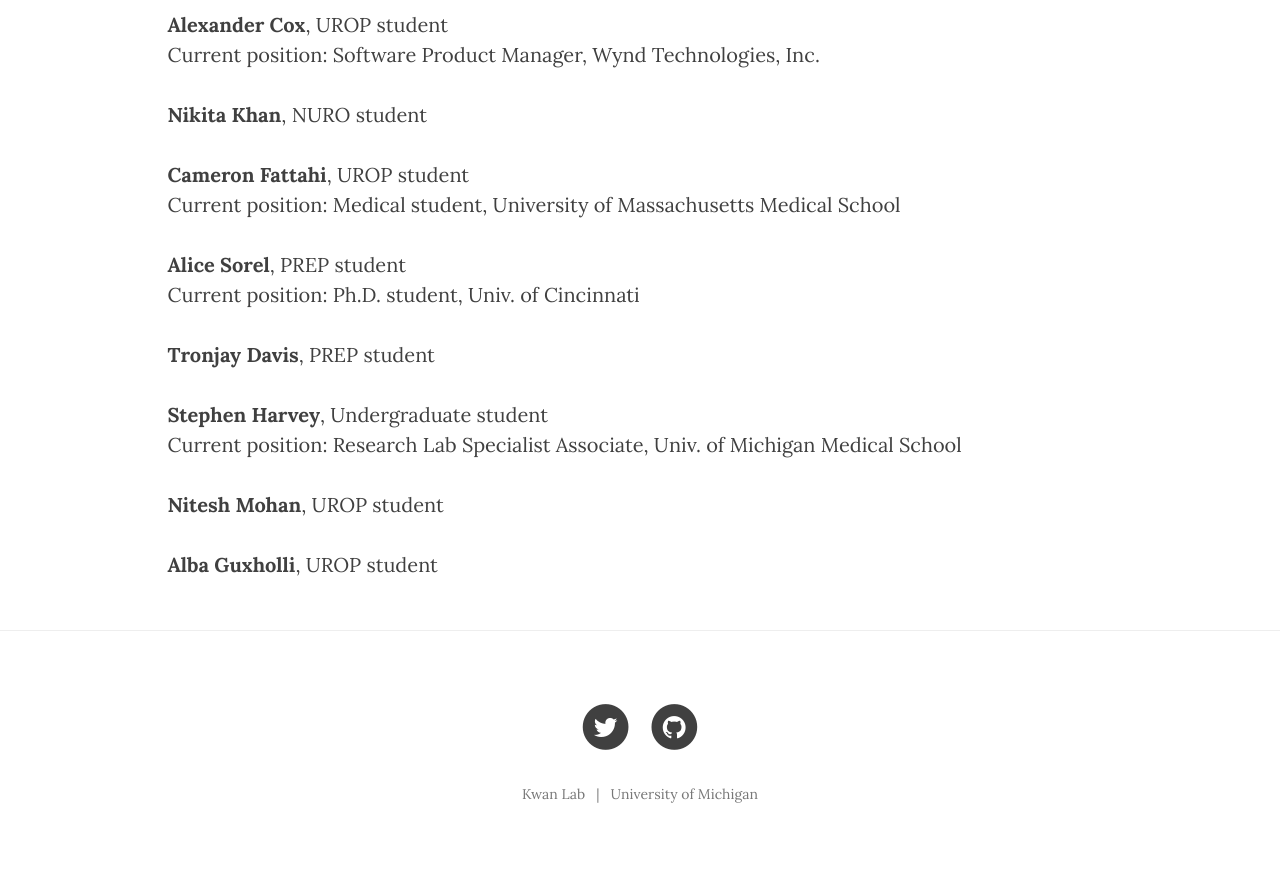
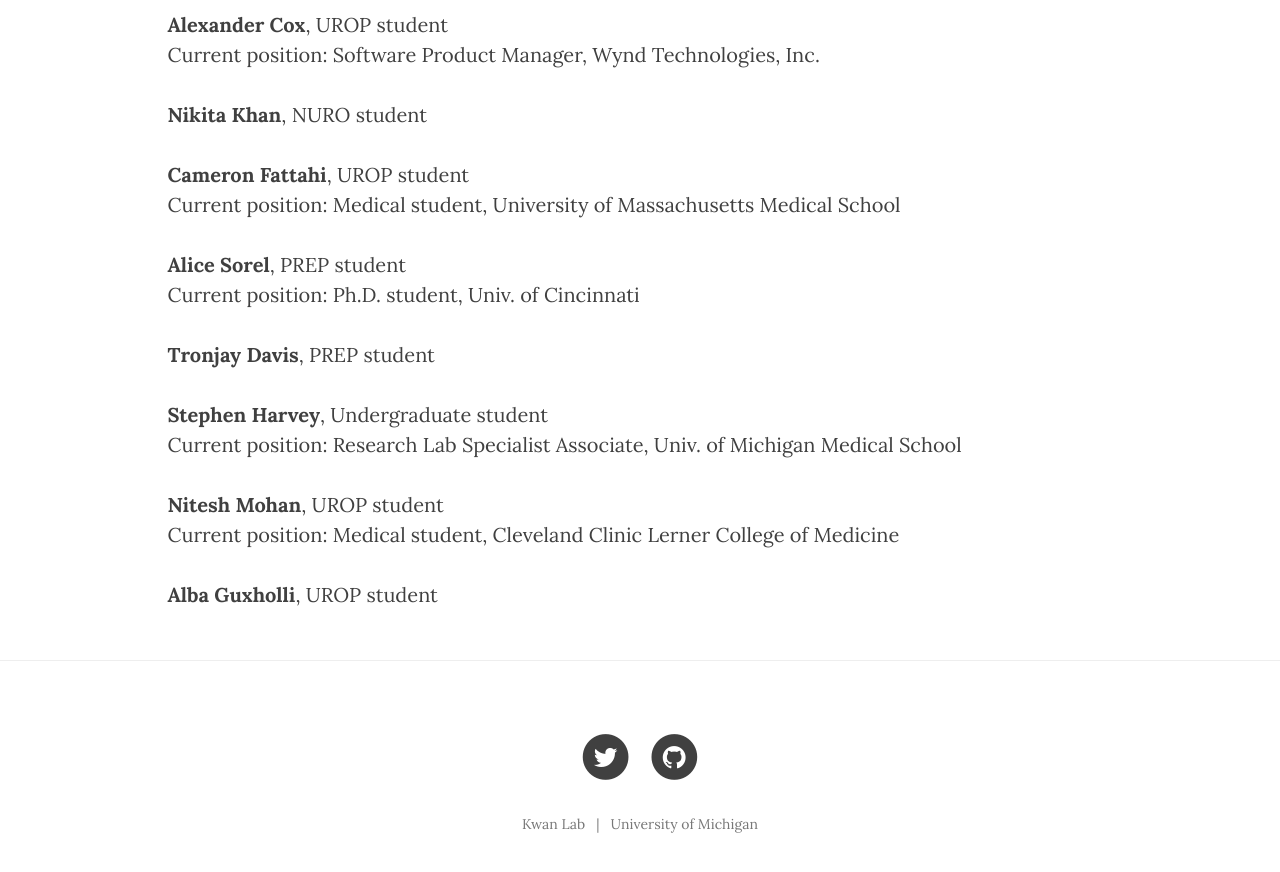
Before and after one commit to thekwanlab/website, a Jekyll site: the page built from people.md, in a window 1280 px wide and 900 px high, scrolled down 3330 px. Shown: the top 872 px of the window. Built offline with Jekyll 4.4.1, drawn with Linux system fonts in a browser that asks for light colours; nearby versions of some CDN libraries.

Commit message:
Update current position

```diff
--- a/people.md
+++ b/people.md
@@ -105,5 +105,6 @@ Current position: Ph.D. student, Univ. of Cincinnati
 Current position: Research Lab Specialist Associate, Univ. of Michigan Medical School
 
 **Nitesh Mohan**, UROP student
+Current position: Medical student, Cleveland Clinic Lerner College of Medicine
 
 **Alba Guxholli**, UROP student
```
